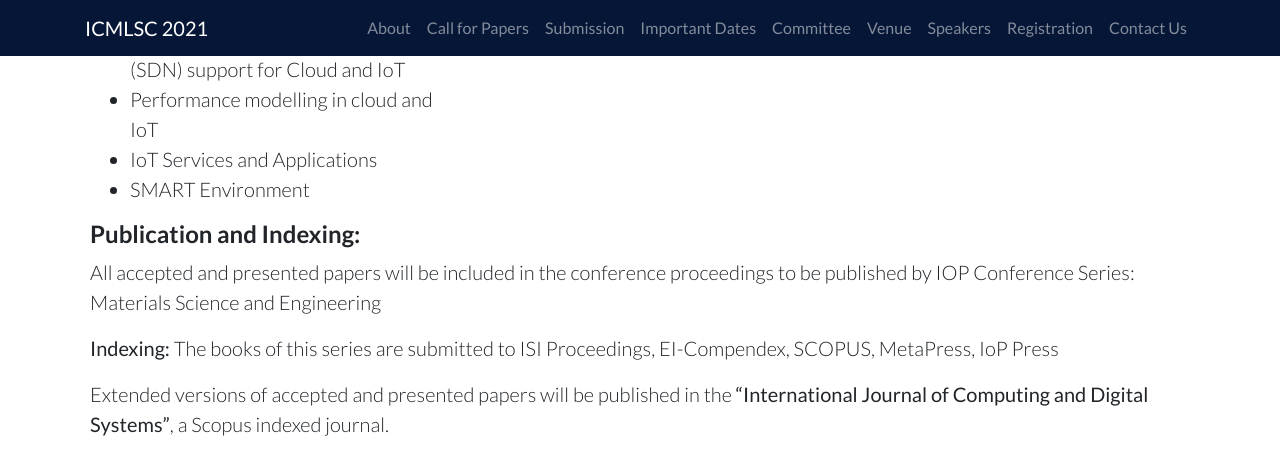
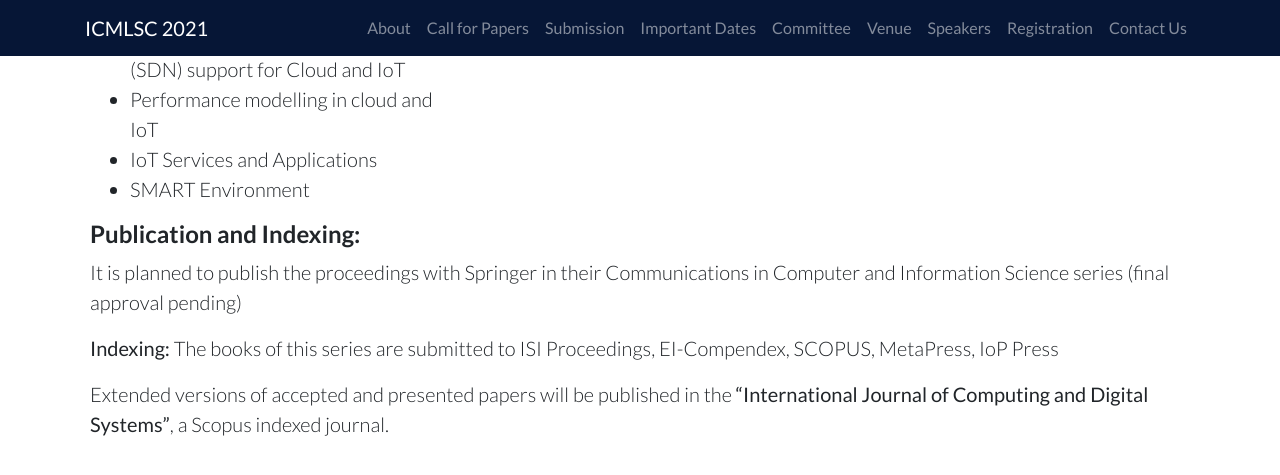
Before and after one commit to ieeevardhaman/icmlsc-website, a Jekyll site: the page built from pages/call-for-papers.md, in a window 1280 px wide and 900 px high, scrolled down 2321 px, cut to the strip 0-501 px from the top of the window. Shown: the top 475 px of the strip. Built offline with Jekyll 4.4.1, drawn with Linux system fonts in a browser that asks for light colours; our own code applies the rules of GitHub Pages for plain Markdown files.

Commit message:
Update call-for-papers.md

```diff
--- a/pages/call-for-papers.md
+++ b/pages/call-for-papers.md
@@ -105,7 +105,7 @@
 
 #### Publication and Indexing:
 
-All accepted and presented papers will be included in the conference proceedings to be published by IOP Conference Series: Materials Science and Engineering
+It is planned to publish the proceedings with Springer in their Communications in Computer and Information Science series (final approval pending)
 
 **Indexing:** The books of this series are submitted to ISI Proceedings, EI-Compendex, SCOPUS, MetaPress, IoP Press
 
```
